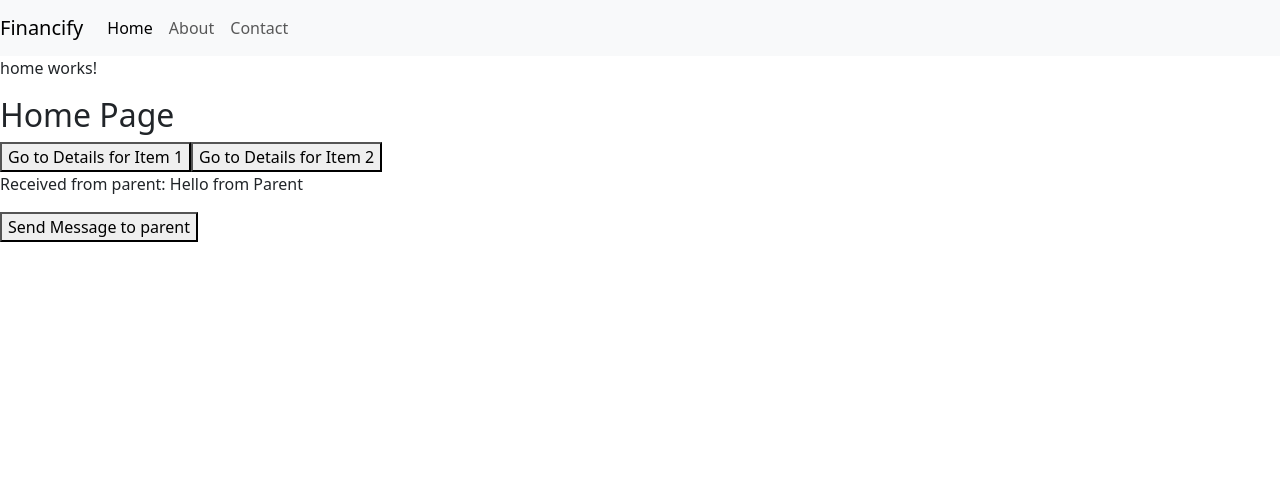
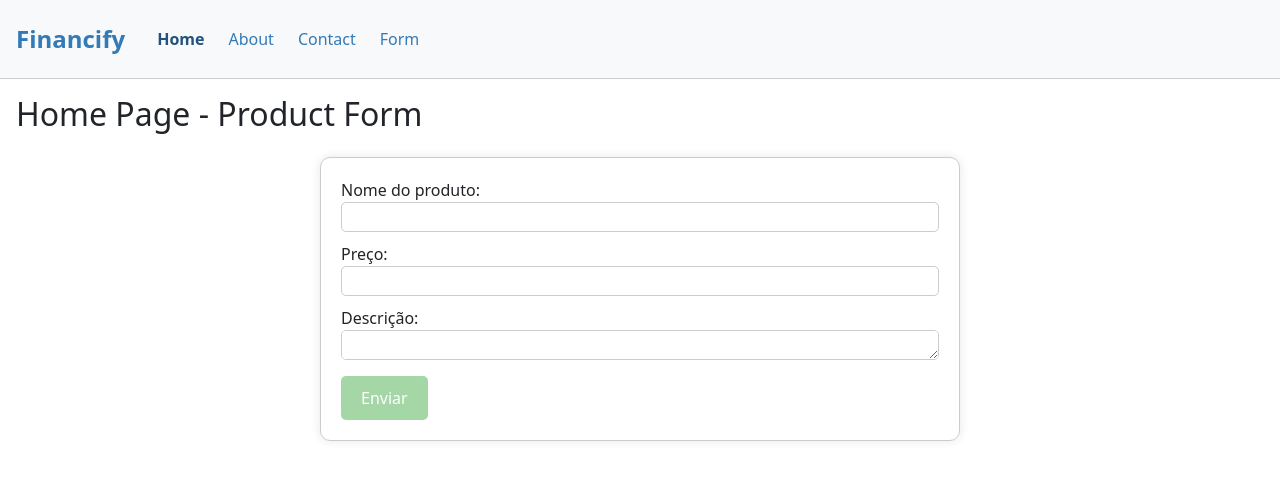
Before and after one commit to Joao-Abner/financify, an Angular app: page / in a window 1280 px wide. Shown: the top 480 px of the page. Built offline with nearby package versions, Linux system fonts and the light colour scheme.

Commit message:
Atividade 14 - Cadastro e validação de formulário

```diff
--- a/src/app/app-routing.module.ts
+++ b/src/app/app-routing.module.ts
@@ -4,12 +4,14 @@ import { HomeComponent } from './home/home.component';
 import { AboutComponent } from './about/about.component';
 import { ContactComponent } from './contact/contact.component';
 import { DetailsComponent } from './details/details.component';
+import { ProductFormComponent } from './product-form/product-form.component';
 
 const routes: Routes = [
   { path: '', component: HomeComponent },
   { path: 'about', component: AboutComponent },
   { path: 'contact', component: ContactComponent },
   { path: 'details/:id', component: DetailsComponent },
+  { path: 'form', component: ProductFormComponent },
 ];
 
 @NgModule({
--- a/src/app/app.component.css
+++ b/src/app/app.component.css
@@ -0,0 +1,41 @@
+/* navbar.css */
+.navbar {
+  background-color: #f7f7f7;
+  padding: 1rem;
+  border-bottom: 1px solid #ccc;
+}
+
+.navbar-brand {
+  font-size: 1.5rem;
+  font-weight: bold;
+  color: #337ab7;
+}
+
+.navbar-toggler {
+  border: none;
+  background-color: transparent;
+}
+
+.navbar-nav {
+  list-style: none;
+  margin: 0;
+  padding: 0;
+}
+
+.navbar-nav li {
+  margin-left: 0.5rem;
+}
+
+.navbar-nav a {
+  color: #337ab7;
+  text-decoration: none;
+}
+
+.navbar-nav a:hover {
+  color: #23527c;
+}
+
+.navbar-nav a.active {
+  color: #23527c;
+  font-weight: bold;
+}
--- a/src/app/app.component.html
+++ b/src/app/app.component.html
@@ -17,11 +17,14 @@
         <li class="nav-item">
           <a class="nav-link" routerLink="/contact" routerLinkActive="active">Contact</a>
         </li>
+        <li class="nav-item">
+          <a class="nav-link" routerLink="/form" routerLinkActive="active">Form</a>
+        </li>
       </ul>
     </div>
   </nav>
 </header>
 
 <router-outlet></router-outlet>
-<app-child [data]="parentData" (messageEvent)="receiveMessage($event)"></app-child>
-<p>{{ message }}</p>
+<!-- <app-child [data]="parentData" (messageEvent)="receiveMessage($event)"></app-child>
+<p>{{ message }}</p> -->
--- a/src/app/home/home.component.css
+++ b/src/app/home/home.component.css
@@ -0,0 +1,3 @@
+h2 {
+  padding: 1rem;
+}
--- a/src/app/home/home.component.html
+++ b/src/app/home/home.component.html
@@ -1,4 +1,5 @@
-<p>home works!</p>
-<h2>Home Page</h2>
-<button (click)="goToDetails(1)">Go to Details for Item 1</button>
-<button (click)="goToDetails(2)">Go to Details for Item 2</button>
+<h2>Home Page - Product Form</h2>
+
+<app-product-form></app-product-form>
+<!-- <button (click)="goToDetails(1)">Go to Details for Item 1</button>
+<button (click)="goToDetails(2)">Go to Details for Item 2</button> -->
--- /dev/null
+++ b/src/app/product-form/product-form.component.css
@@ -0,0 +1,37 @@
+/* product-form.component.css */
+form {
+  width: 50%;
+  margin: 0 auto;
+  padding: 1.25rem;
+  border: 1px solid #ccc;
+  border-radius: 0.625rem;
+  box-shadow: 0 0 0.625rem rgba(0, 0, 0, 0.1);
+}
+
+label {
+  display: block;
+  margin-bottom: 0.625rem;
+}
+
+input,
+textarea {
+  width: 100%;
+  height: 30px;
+  padding: 0.625rem;
+  border: 0.0625rem solid #ccc;
+  border-radius: 0.3125rem;
+}
+
+button[type="submit"] {
+  background-color: #4caf50;
+  color: #fff;
+  padding: 0.625rem 1.25rem;
+  border: none;
+  border-radius: 0.3125rem;
+  cursor: pointer;
+}
+
+button[type="submit"]:disabled {
+  opacity: 0.5;
+  cursor: not-allowed;
+}
--- /dev/null
+++ b/src/app/product-form/product-form.component.html
@@ -0,0 +1,31 @@
+<form [formGroup]="productForm" (ngSubmit)="submitForm()">
+  <!-- campos do formulário -->
+  <label>
+    Nome do produto:
+    <input formControlName="name" type="text" pattern="[a-zA-Z\s]+" [required]="true">
+    <div *ngIf="productForm?.get('name')?.invalid && productForm?.get('name')?.touched">
+      <p *ngIf="productForm?.get('name')?.errors?.['required']">Este campo é obrigatório.</p>
+      <p *ngIf="productForm?.get('name')?.errors?.['pattern']">Este campo deve conter apenas caracteres alfabéticos e
+        espaços em branco.</p>
+    </div>
+  </label>
+  <label>
+    Preço:
+    <input formControlName="price" type="number" pattern="[0-9]+(\.[0-9]{1,2})?" [required]="true">
+    <div *ngIf="productForm?.get('price')?.invalid && productForm?.get('price')?.touched">
+      <p *ngIf="productForm?.get('price')?.errors?.['required']">Este campo é obrigatório.</p>
+      <p *ngIf="productForm?.get('price')?.errors?.['pattern']">Este campo deve conter apenas números e opcionalmente um
+        ponto e dois dígitos decimais.</p>
+    </div>
+  </label>
+  <label>
+    Descrição:
+    <textarea formControlName="description" pattern="[a-zA-Z\s]+" [required]="true"></textarea>
+    <div *ngIf="productForm?.get('description')?.invalid && productForm?.get('description')?.touched">
+      <p *ngIf="productForm?.get('description')?.errors?.['required']">Este campo é obrigatório.</p>
+      <p *ngIf="productForm?.get('description')?.errors?.['pattern']">Este campo deve conter apenas caracteres
+        alfabéticos, numéricos e espaços em branco.</p>
+    </div>
+  </label>
+  <button type="submit" [disabled]="productForm.invalid">Enviar</button>
+</form>
--- /dev/null
+++ b/src/app/product-form/product-form.component.ts
@@ -0,0 +1,36 @@
+import { Component } from '@angular/core';
+import {
+  FormGroup,
+  FormControl,
+  Validators,
+  ValidationErrors,
+} from '@angular/forms';
+
+@Component({
+  selector: 'app-product-form',
+  templateUrl: './product-form.component.html',
+  styleUrls: ['./product-form.component.css'],
+})
+export class ProductFormComponent {
+  productForm = new FormGroup({
+    name: new FormControl('', Validators.required),
+    price: new FormControl('', Validators.required),
+    description: new FormControl('', Validators.required),
+  });
+
+  submitForm() {
+    if (this.productForm?.valid) {
+      // Cadastrar a entidade no Web Storage
+      localStorage.setItem('product', JSON.stringify(this.productForm.value));
+    } else {
+      // Formulário inválido, você pode apresentar os erros aqui
+      const errors = this.productForm?.get('name')?.errors;
+      if (errors?.['required']) {
+        console.log('Erro no campo nome:', errors['required']);
+      }
+      if (errors?.['pattern']) {
+        console.log('Erro no campo nome:', errors['pattern']);
+      }
+    }
+  }
+}
```
Also changed, not shown: src/app/app.module.ts (+7 -7 lines).
